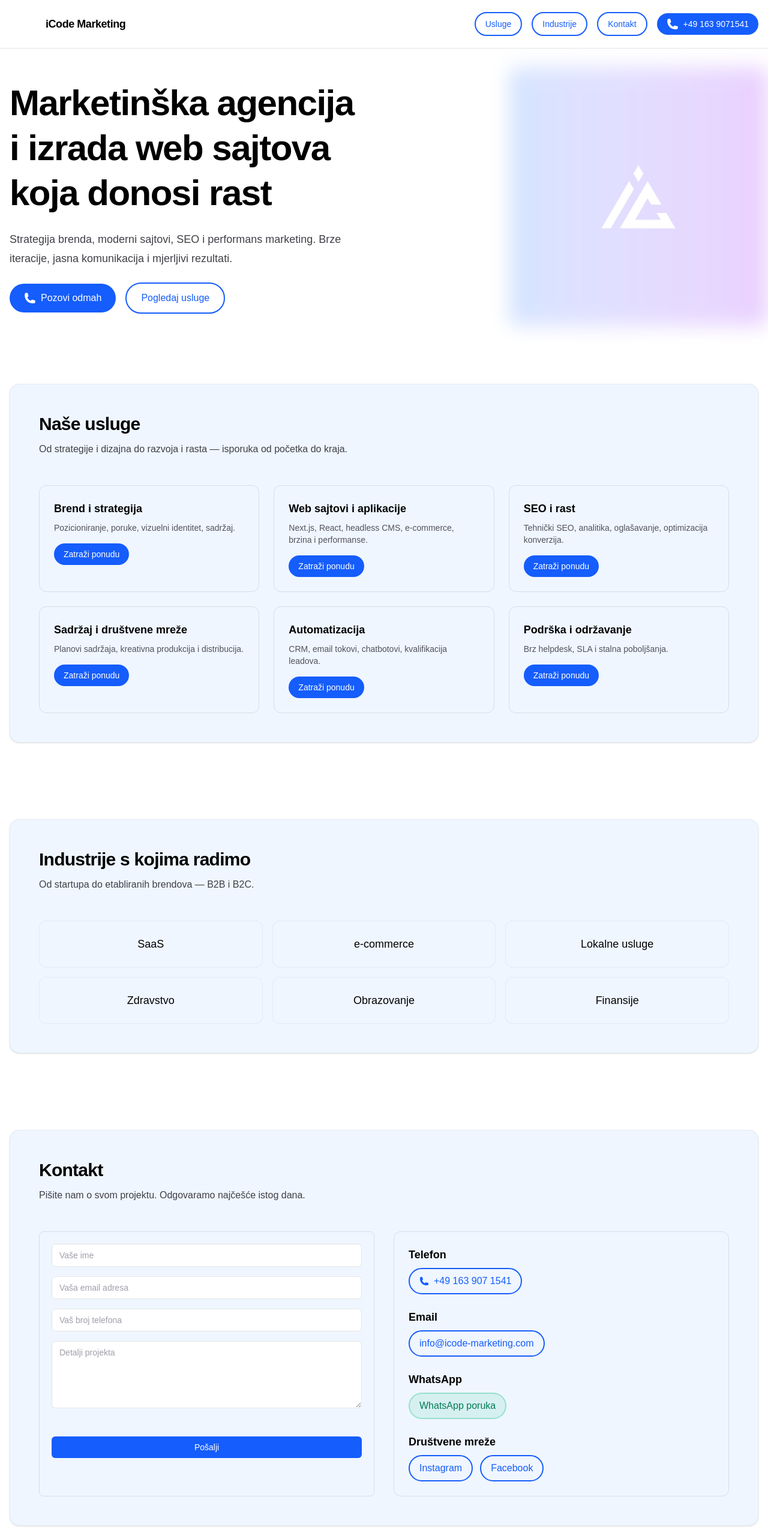
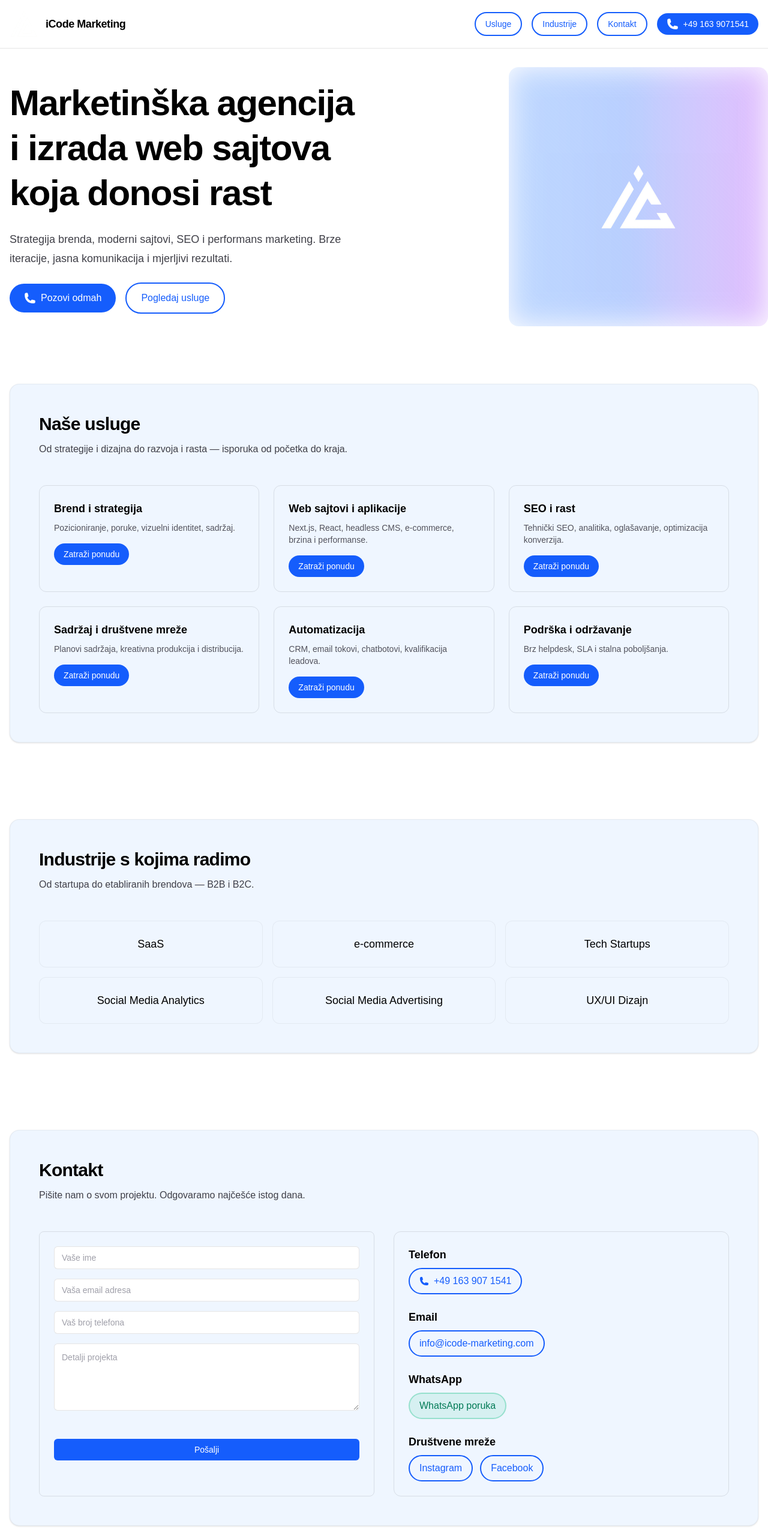
Before and after one commit to SergejNov/iCode-Portfolio, a Next.js app: page / in a window 1280 px wide. Shown: the top 2566 px of the page at 60% size. Built offline with nearby package versions, Linux system fonts and the light colour scheme.

Commit message:
logo fix

```diff
--- a/app/components/ContactForm.tsx
+++ b/app/components/ContactForm.tsx
@@ -53,7 +53,7 @@ export default function ContactForm() {
   };
 
   return (
-    <form onSubmit={handleSubmit} className="rounded-lg border border-black/10 p-5 dark:border-white/15">
+    <form onSubmit={handleSubmit} className="rounded-lg border border-black/10 px-6 pb-8 pt-6 dark:border-white/15">
       <div className="space-y-4">
         {/* Honeypot field - hidden from humans but visible to bots */}
         <div className="absolute left-[-9999px] opacity-0">
@@ -89,11 +89,11 @@ export default function ContactForm() {
     required
   />
   <textarea
-    name="message"
-    className="min-h-28 w-full rounded-md border border-black/10 bg-white px-3 py-2 text-sm outline-none placeholder:text-zinc-400 focus:border-blue-500 dark:border-white/20 dark:bg-black"
-    placeholder="Detalji projekta"
-    required
-  />
+  name="message"
+  className="min-h-28 w-full rounded-md border border-black/10 bg-white px-3 pt-3 pb-4 text-sm outline-none placeholder:text-zinc-400 focus:border-blue-500 dark:border-white/20 dark:bg-black"
+  placeholder="Detalji projekta"
+  required
+/>
   <div className="pt-6">
     <button
       type="submit"
--- a/app/page.tsx
+++ b/app/page.tsx
@@ -34,7 +34,10 @@ export default function Home() {
             {/* Large Logo/Image */}
             <div className="flex justify-center lg:justify-end">
               <div className="relative">
-                <div className="absolute -inset-4 rounded-2xl bg-gradient-to-r from-blue-500 to-purple-600 opacity-20 blur-lg"></div>
+                <div className="absolute -inset-4 rounded-2xl overflow-hidden pointer-events-none">
+                  <div className="absolute inset-0 bg-gradient-to-r from-blue-500 via-blue-600 to-purple-600 opacity-30 blur-xl"></div>
+                  <div className="absolute inset-0 mix-blend-overlay bg-[repeating-linear-gradient(45deg,rgba(255,255,255,0.03)_0,rgba(255,255,255,0.03)_2px,transparent_2px,transparent_4px)]"></div>
+                </div>
                 <Image
                   src="/iCodeLogo.png"
                   alt="iCode Marketing"
@@ -84,7 +87,7 @@ export default function Home() {
               Od startupa do etabliranih brendova — B2B i B2C.
             </p>
             <div className="mt-12 grid gap-4 sm:grid-cols-2 lg:grid-cols-3">
-              {['SaaS', 'e‑commerce', 'Lokalne usluge', 'Zdravstvo', 'Obrazovanje', 'Finansije'].map((industry, index) => (
+              {['SaaS', 'e‑commerce', 'Tech Startups', 'Social Media Analytics', 'Social Media Advertising', 'UX/UI Dizajn'].map((industry, index) => (
                 <div key={index} className="rounded-xl border border-black/5 bg-blue-50 p-6 text-center text-lg font-medium dark:border-white/15 dark:bg-blue-950/20">
                   {industry}
                 </div>
```
